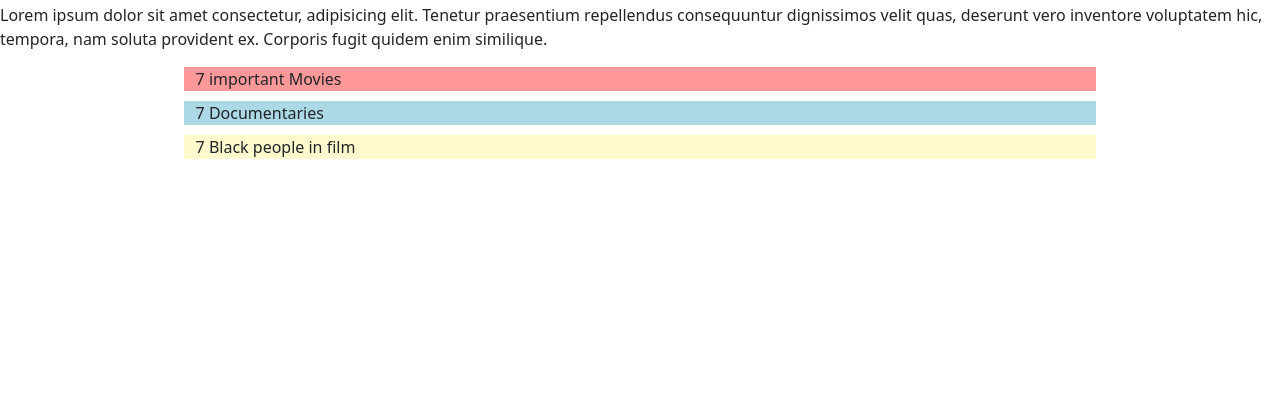
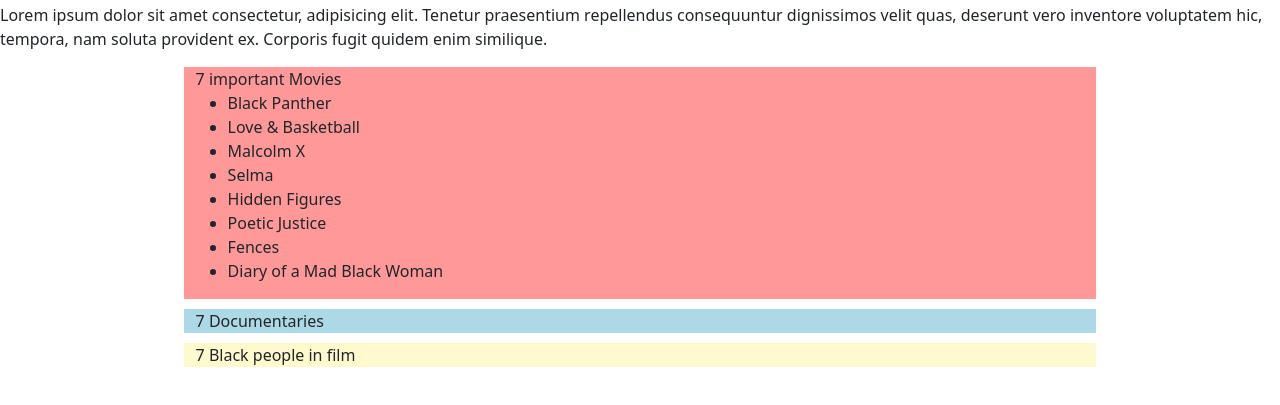
Before and after one commit to halowe94/resources-for-anti-racism, a website: page html-pages/movies.html in a window 1280 px wide. Shown: the part 109-514 px from the top of the page. Drawn offline with nearby package versions, Linux system fonts and the light colour scheme; files that its build step writes are made by us from their sources; files whose address does not match are found by name.

Commit message:
added movies to list

```diff
--- a/html-pages/movies.html
+++ b/html-pages/movies.html
@@ -64,7 +64,18 @@
       <!--clickable links-->
       <div>
         <section class="row">
-          <div class="firstDiv">7 important Movies</div>
+          <div class="firstDiv">7 important Movies
+            <ul>
+              <li>Black Panther</li>
+              <li>Love & Basketball</li>
+              <li>Malcolm X</li>
+              <li>Selma</li>
+              <li>Hidden Figures</li>
+              <li>Poetic Justice</li>
+              <li>Fences</li>
+              <li>Diary of a Mad Black Woman</li>
+            </ul>
+          </div>
           <div class="secondDiv">7 Documentaries</div>
           <div class="thirdDiv">7 Black people in film</div>
           <!-- <div class="col-lg-1 col-md-1 col-sm-1 col-xs-0"></div>
```
